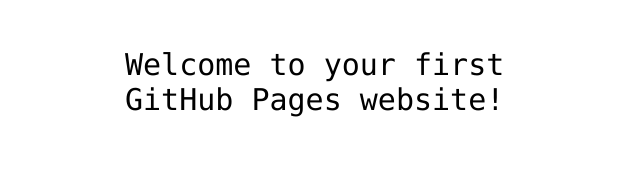
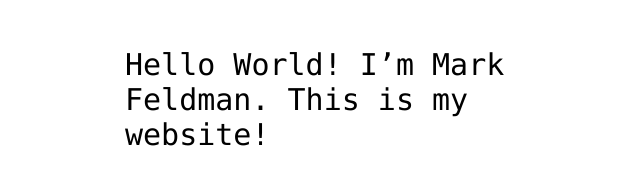
Before and after one commit to WebShogunate/hello-world, a plain HTML site: page index.html in a window 1280 px wide. Shown: the part 341-526 px from the top of the page, without its empty margins (315-955 px from the left). Drawn offline with Linux system fonts and the light colour scheme.

Commit message:
Update index.html
My first edit.

```diff
--- a/index.html
+++ b/index.html
@@ -12,7 +12,7 @@
 <img src="https://octodex.github.com/images/daftpunktocat-thomas.gif" id="octocat" alt="octocat-gif" />
 
 <!-- Change this code here by copy and pasting your template on line 15 -->
-<p>Welcome to your first GitHub Pages website!</p>
+<p>Hello World! I’m Mark Feldman. This is my website!</p>
 
 </body>
 </html>
```
